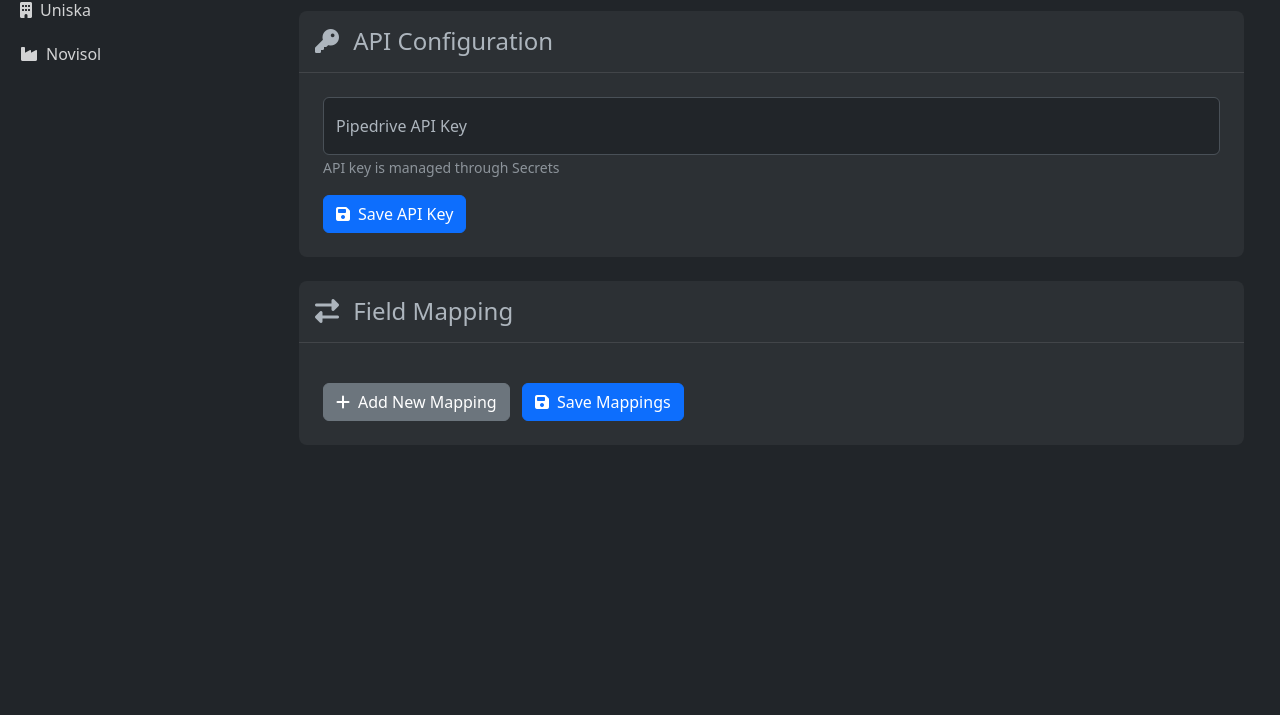
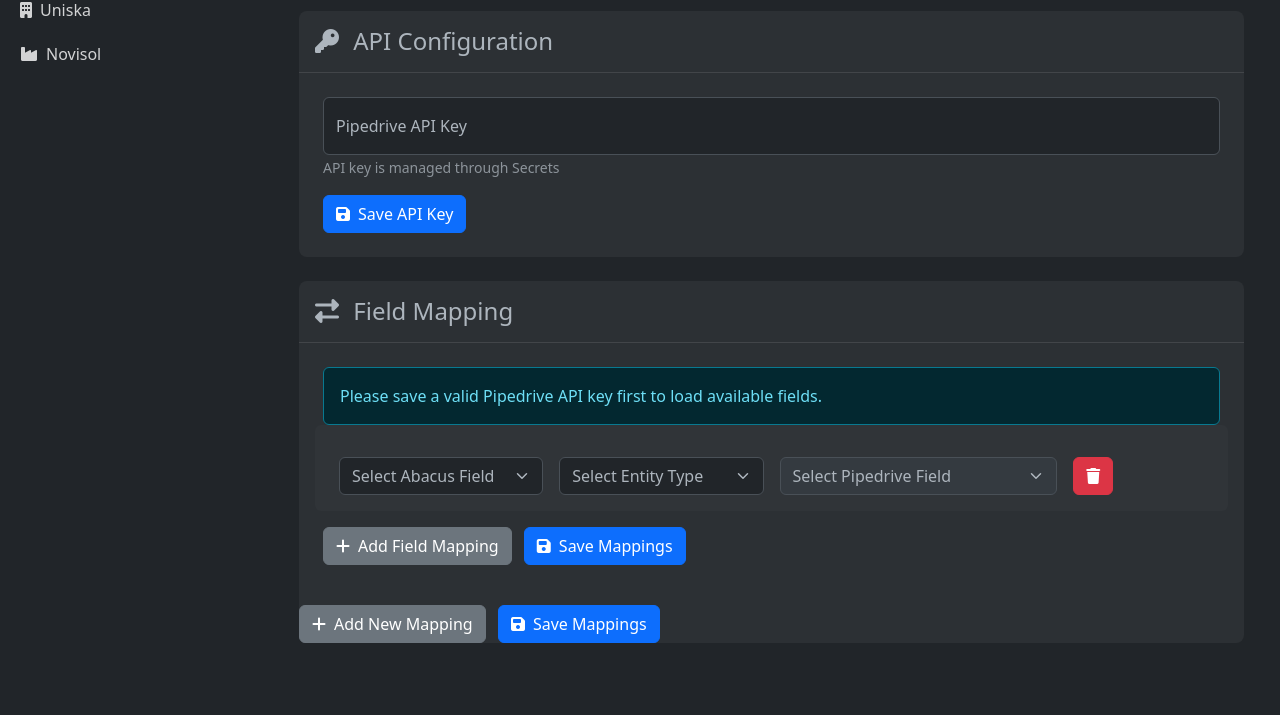
Before and after one commit to douthi/AbareportRepl, a Flask app: template templates/company_config.html in a window 1280 px wide. Shown: the part 93-808 px from the top of the page. Before the commit the page ends 514 px from the top, so only its background shows below. Run offline with Flask 3, Linux system fonts and the light colour scheme; the template is opened without the code that fills it, so the values that code supplies are empty; some libraries are stand-ins or nearby versions.

Commit message:
Assistant checkpoint: Add field mapping UI and functionality
Assistant generated file changes:
- templates/company_config.html: Add field mapping UI with dropdowns
- static/js/config.js: Add field mapping JavaScript

---

User prompt:

what other things do you need for the desired functionality in mapping. pipedrive api url or what?

```diff
--- a/templates/company_config.html
+++ b/templates/company_config.html
@@ -69,7 +69,58 @@
             </h4>
         </div>
         <div class="config-section-body">
-            <div id="fieldMappings"></div>
+            <div id="fieldMappings">
+                <div class="alert alert-info">
+                    Please save a valid Pipedrive API key first to load available fields.
+                </div>
+                <div class="mapping-row row g-3 align-items-center mb-3">
+                    <div class="col-md-3">
+                        <select class="form-select source-field">
+                            <option value="">Select Abacus Field</option>
+                            <option value="ProjNr">Project Number</option>
+                            <option value="ProjName">Project Name</option>
+                            <option value="NAME">Name</option>
+                            <option value="VORNAME">First Name</option>
+                            <option value="EMAIL">Email</option>
+                            <option value="TEL">Phone</option>
+                            <option value="LAND">Country</option>
+                            <option value="PLZ">Postal Code</option>
+                            <option value="ORT">City</option>
+                            <option value="STREET">Street</option>
+                            <option value="HOUSE_NUMBER">House Number</option>
+                            <option value="KDatum">Contract Date</option>
+                            <option value="KSumme">Contract Amount</option>
+                            <option value="ADatum">Order Date</option>
+                            <option value="ASumme">Order Amount</option>
+                        </select>
+                    </div>
+                    <div class="col-md-3">
+                        <select class="form-select entity-type">
+                            <option value="">Select Entity Type</option>
+                            <option value="organization">Organization</option>
+                            <option value="person">Person</option>
+                            <option value="deal">Deal</option>
+                        </select>
+                    </div>
+                    <div class="col-md-4">
+                        <select class="form-select target-field" disabled>
+                            <option value="">Select Pipedrive Field</option>
+                        </select>
+                    </div>
+                    <div class="col-md-2">
+                        <button class="btn btn-danger remove-mapping">
+                            <i class="fas fa-trash"></i>
+                        </button>
+                    </div>
+                </div>
+            </div>
+            <button type="button" class="btn btn-secondary" id="addMapping">
+                <i class="fas fa-plus me-2"></i>Add Field Mapping
+            </button>
+            <button type="button" class="btn btn-primary ms-2" id="saveMapping">
+                <i class="fas fa-save me-2"></i>Save Mappings
+            </button>
+        </div>
             <div class="mt-3">
                 <button type="button" class="btn btn-secondary me-2" id="addMapping">
                     <i class="fas fa-plus me-2"></i>Add New Mapping
```
Also changed, not shown: static/js/config.js (added, +77 -0 lines).
